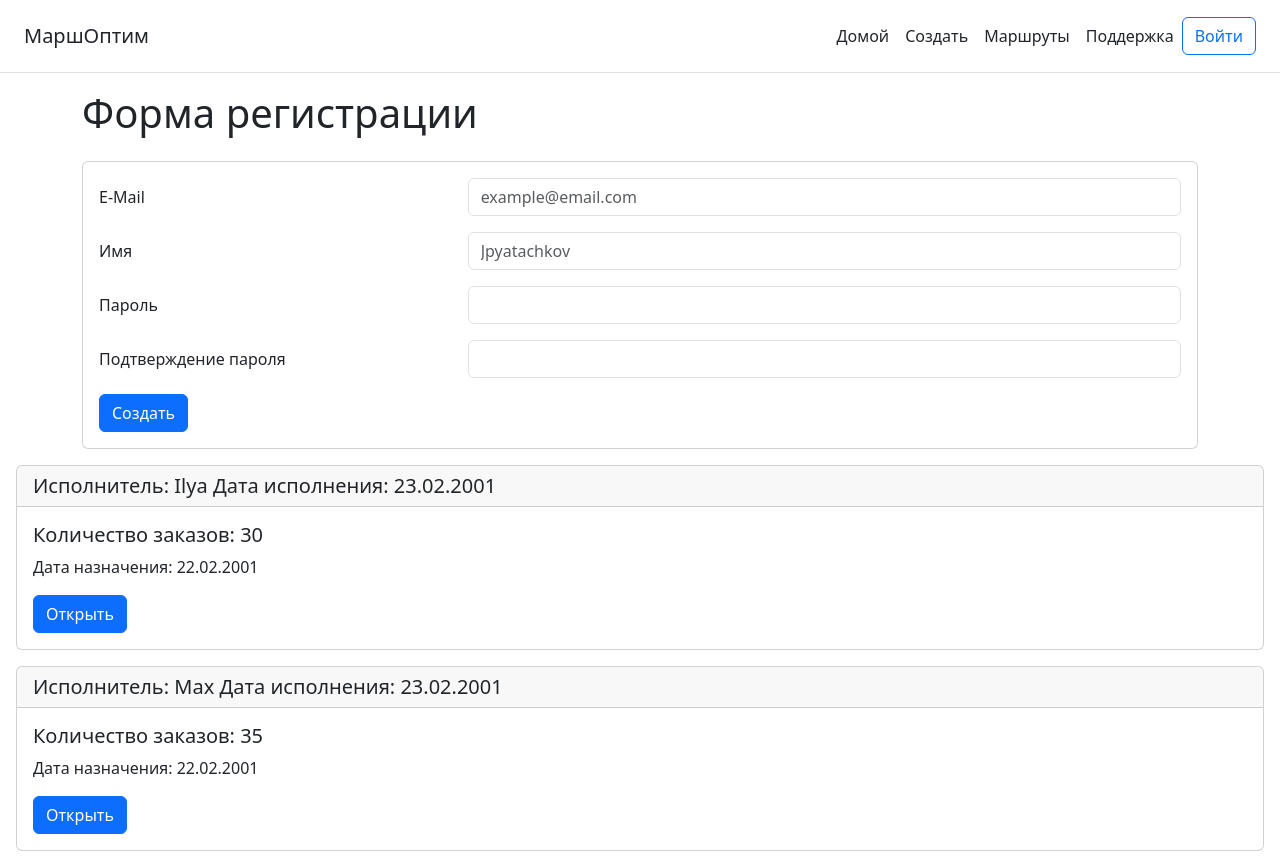
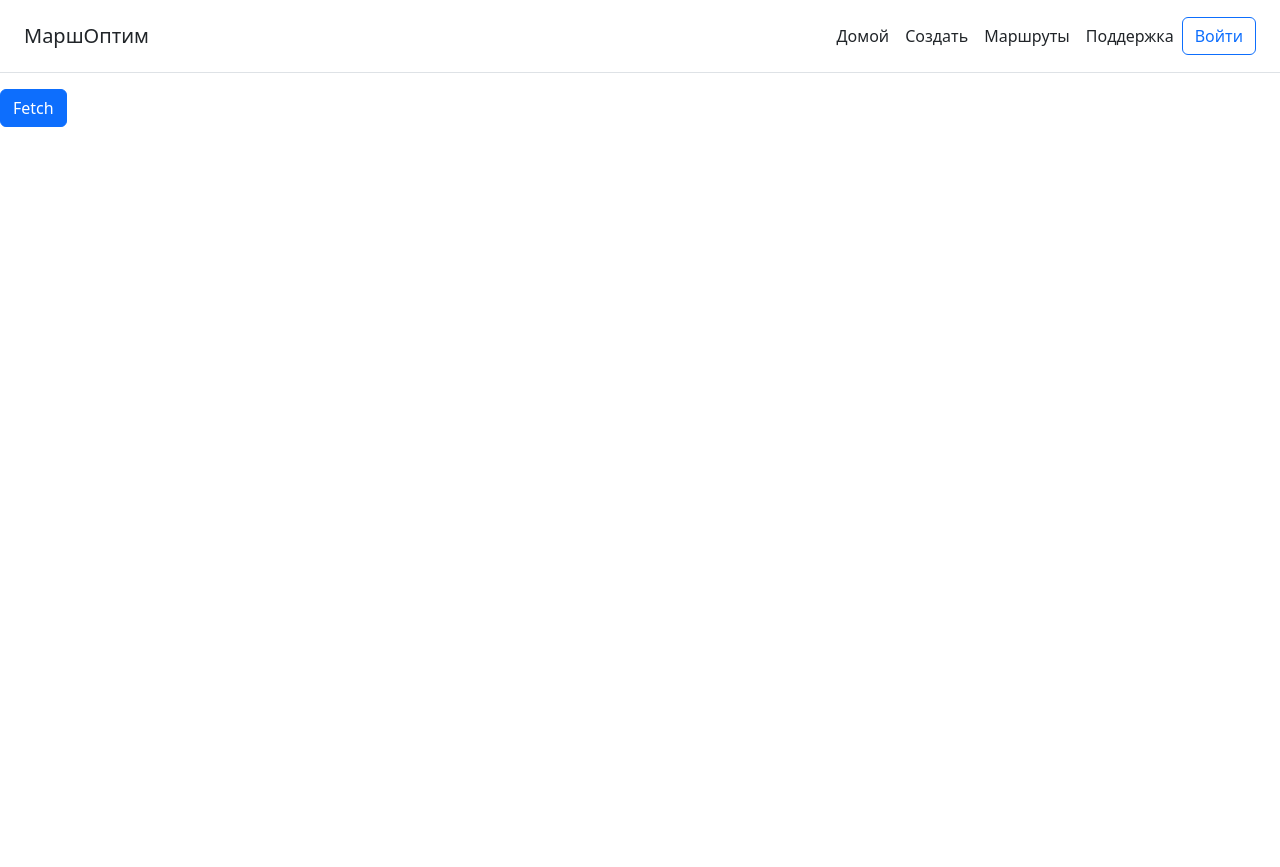
Before and after one commit to MupLever/front-shortest-path-api, a React (Create React App) app: page / in a window 1280 px wide. After the commit the page ends 800 px from the top, so only its background shows below. Built offline with nearby package versions, Linux system fonts and the light colour scheme.

Commit message:
Компонент список адресов и компонент адрес

```diff
--- a/package.json
+++ b/package.json
@@ -6,6 +6,7 @@
     "@testing-library/jest-dom": "^5.17.0",
     "@testing-library/react": "^13.4.0",
     "@testing-library/user-event": "^13.5.0",
+    "axios": "^1.6.7",
     "react": "^18.2.0",
     "react-dom": "^18.2.0",
     "react-scripts": "5.0.1",
--- a/src/App.jsx
+++ b/src/App.jsx
@@ -6,13 +6,29 @@ import Register from './components/Register';
 
 function App() {
     const [routes, setRoutes] = useState([
-        {executor: "Ilya", execution_date: "23.02.2001", count: 30, created_at: "22.02.2001"},
-        {executor: "Max", execution_date: "23.02.2001", count: 35, created_at: "22.02.2001"},
+        {id: 1, executor: "Ilya", execution_date: "23.02.2001", count: 30, created_at: "22.02.2001", path: [
+            {
+                address: "Moscow, Vladimirskya, 24, 130",
+                duration: 0
+            },
+            {
+                address: "Irkutsk, Deputatskya, 7, 80",
+                duration: 37
+            },
+            {
+                address: "ST, Lenina, 114, 2007",
+                duration: 75
+            },
+            {
+                address: "Moscow, Vladimirskya, 24, 130",
+                duration: 97
+            }],
+            total_duration: 209
+        }
     ])
     return (
         <div className="App">
             <Header/>
-            <Register/>
             <ListRoute routes={routes}/>
         </div>
   );
--- /dev/null
+++ b/src/components/AddressItem.jsx
@@ -0,0 +1,13 @@
+import React, { useState } from 'react';
+
+function AddressItem({address, duration}) {
+    return (
+        <div>
+          {address}
+          <br/>
+          {duration}
+        </div>
+  );
+}
+
+export default AddressItem;
--- /dev/null
+++ b/src/components/ListAdresses.jsx
@@ -0,0 +1,14 @@
+import React, { useState } from 'react';
+import AddressItem from './AddressItem';
+
+function ListAddress({path}) {
+    return (
+        <div>
+            {path.map(node =>
+                <AddressItem address={node.address} duration={node.duration}/>
+            )}
+        </div>
+  );
+}
+
+export default ListAddress;
--- a/src/components/ListRoute.jsx
+++ b/src/components/ListRoute.jsx
@@ -1,10 +1,28 @@
-import React from 'react';
-import RouteItem from 'RouteItem';
+import React, { useState } from 'react';
+import RouteItem from './RouteItem';
 
 function ListRoute({routes}) {
+    const [posts, setPosts] = useState([])
+    const url = 'http://localhost:8000/api/v1/shortest_path/routes/'
+    function fetchPosts() {
+        const postData = async (url = '') => {
+            const response = await fetch(url, {
+                method: 'GET',
+                headers: {'Accept': 'application/json'}
+            });
+            return response.json();
+        }
+        postData(url)
+            .then((data) => {
+                setPosts(data)
+                console.log(posts)
+            })
+            .catch((e) => console.log(e));
+    };
     return (
         <div>
-            {routes.map(route =>
+            <button onClick={fetchPosts} className="btn btn-primary">Fetch</button>
+            {posts.map(route =>
                 <RouteItem route={route} key={route.id}/>
             )}
         </div>
--- a/src/components/RouteItem.jsx
+++ b/src/components/RouteItem.jsx
@@ -1,14 +1,16 @@
 import React from 'react';
+import ListAddress from './ListAdresses';
 
-function RouteItem(props) {
+function RouteItem({route}) {
     return (
         <div className="card m-3">
-            <h5 className="card-header">Исполнитель: {props.route.executor} Дата исполнения: {props.route.execution_date}</h5>
+            <h5 className="card-header">Исполнитель: {route.executor} Дата исполнения: {route.execution_date}</h5>
             <div className="card-body">
-                <h5 className="card-title">Количество заказов: {props.route.count}</h5>
-                <p className="card-text">Дата назначения: {props.route.created_at}</p>
+                <h5 className="card-title">Количество заказов: {route.count}</h5>
+                <p className="card-text">Дата назначения: {route.created_at}</p>
                 <a href="#" className="btn btn-primary">Открыть</a>
             </div>
+            <ListAddress path={route.path}/>
         </div>
   );
 }
```
Also changed, not shown: src/setupTests.js (deleted, +0 -5 lines), 2 other files (tests, documents, lock files or other folders).
